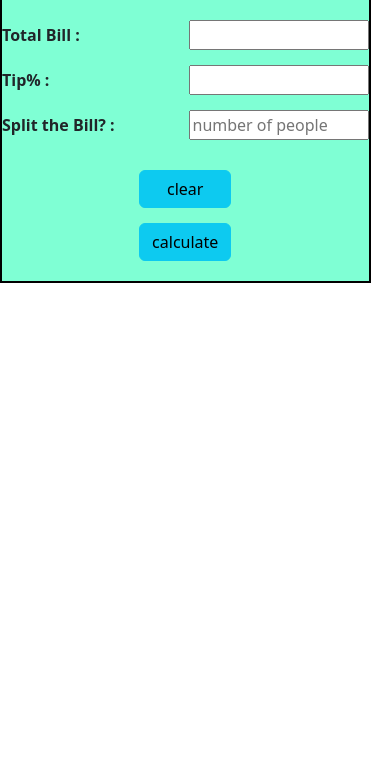
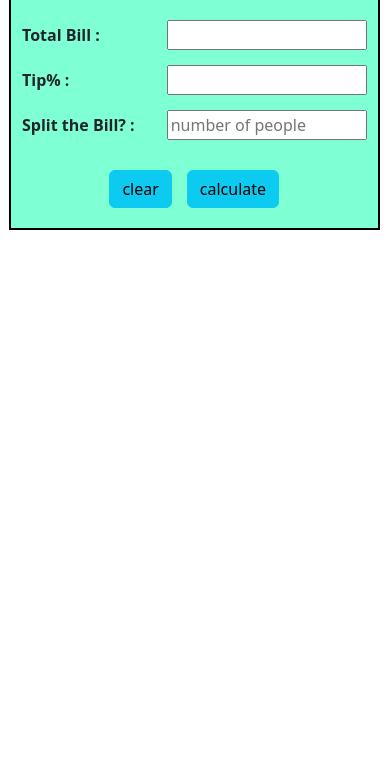
Before and after one commit to sachinkushwha/tip-calculator, a plain HTML site: page index.html in a window 390 px wide. Shown: the part 83-844 px from the top of the page. Drawn offline with nearby package versions, Linux system fonts and the light colour scheme.

Commit message:
Update style.css

```diff
--- a/style.css
+++ b/style.css
@@ -14,7 +14,7 @@
 }
 
 .in {
-    width: 120px; /* Reduced width of input field */
+    width: 144px;
 }
 
 .input-containere {
@@ -32,14 +32,6 @@
     width: 100%;
     gap: 10px;
     font-weight: bold;
-    white-space: nowrap; /* Prevent label text from breaking into multiple lines */
-    overflow: hidden; /* Prevent overflow of long text */
-    text-overflow: ellipsis; /* Add ellipsis if text is too long */
-}
-
-.input-containere input, .input-containere select {
-    width: 100%; /* Input and select fields take full width */
-    max-width: 200px; /* Further reduce the maximum width of input fields */
 }
 
 .btn-containere {
@@ -54,7 +46,7 @@
 @media (max-width: 768px) {
     .containere {
         width: 90%; /* Make container width responsive */
-        left: 0; /* Remove left offset */
+        left: 9px; /* Remove left offset */
         margin-top: 50px; /* Adjust margin-top for smaller screens */
     }
 
@@ -68,14 +60,13 @@
     }
 
     .btn-containere {
-        flex-direction: column; /* Stack buttons vertically */
+        flex-direction: row; /* Stack buttons vertically */
         gap: 10px;
     }
 
     /* Adjust the input fields in smaller screens */
     .input-containere input, .input-containere select {
-        width: 100%; /* Input and select fields take full width */
-        max-width: 180px; /* Smaller max-width for very small screens */
+        width: 58%; /* Input and select fields take full width */
     }
 }
 
@@ -87,7 +78,7 @@
     }
 
     .input-containere {
-        width: 100%; /* Make input container full width */
+        width: 94%; /* Make input container full width */
     }
 
     .in {
```
